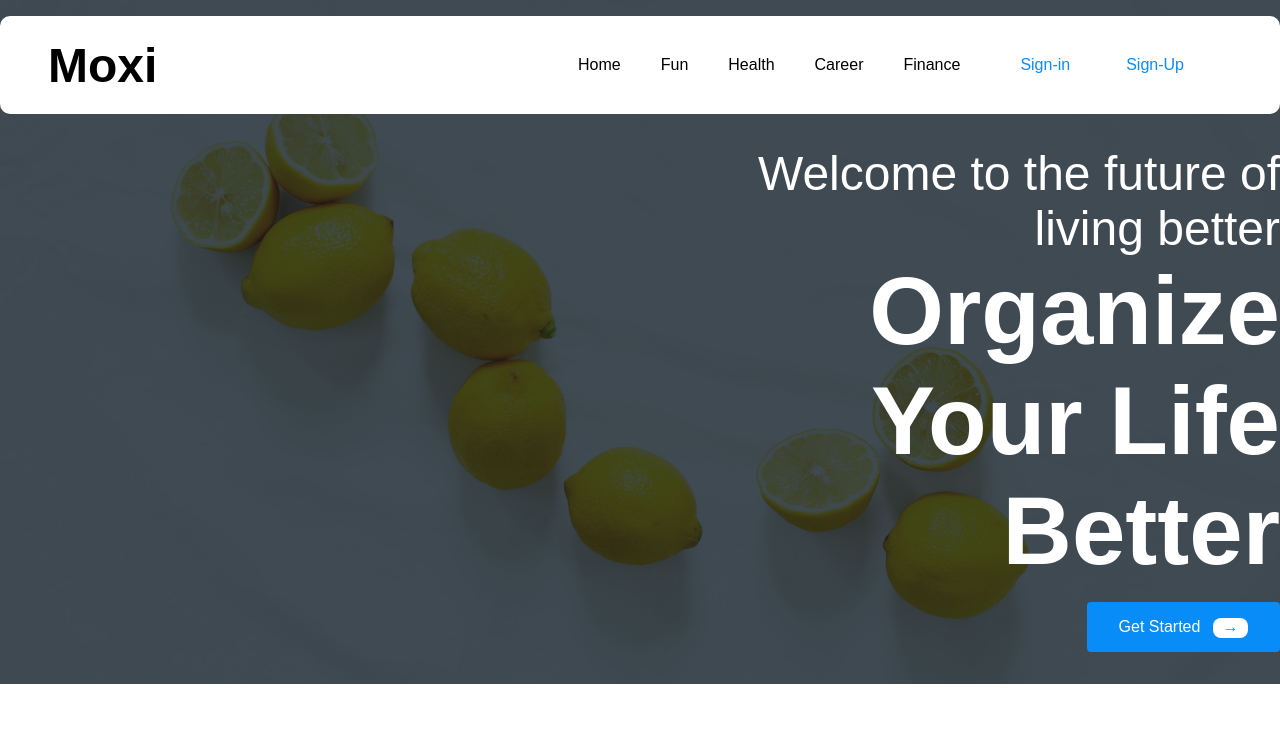
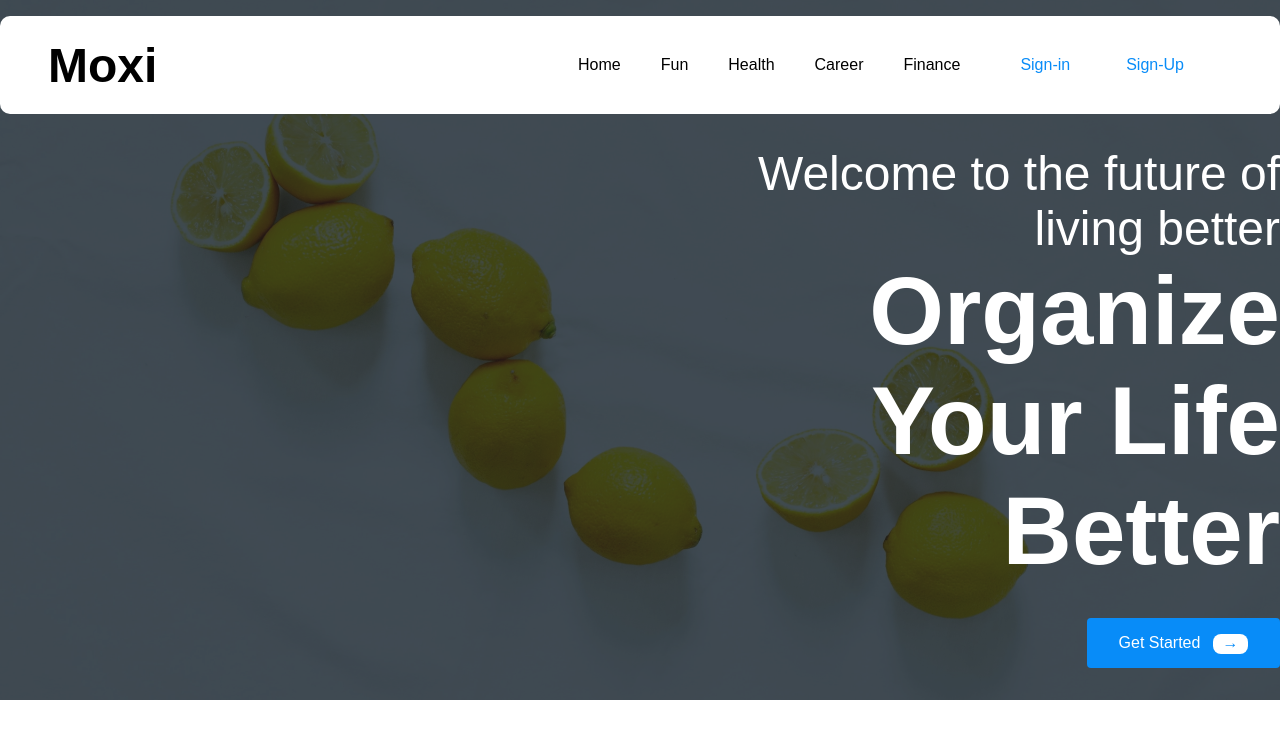
Before and after one commit to Cliffp15/Moxi, a React (Create React App) app: page / in a window 1280 px wide. Shown: the top 746 px of the page. Built offline with nearby package versions, Linux system fonts and the light colour scheme; grey boxes are pictures that could not be loaded.

Commit message:
implement component based styling for features.css file

```diff
--- a/src/Component/Features.js
+++ b/src/Component/Features.js
@@ -1,5 +1,5 @@
 import React from "react";
-
+import "../Styles/Features.css";
 import setup from "../Images/Productivity_Setup.jpg";
 import food from "../Images/HealthyFood.jpg";
 import career from "../Images/businesswoman-8676522.jpg";
--- a/src/Styles/Home.css
+++ b/src/Styles/Home.css
@@ -48,7 +48,7 @@
   .Hero-Buttons button {
     padding: 1rem 2rem;
     border-radius: 4px;
-    margin-top: 1rem;
+    margin-top: 2rem;
     /* margin-bottom: 4rem; */
 
     font-size: 1rem;
--- a/src/index.js
+++ b/src/index.js
@@ -3,7 +3,7 @@ import ReactDOM from "react-dom/client";
 import "./index.css";
 import "./Styles/Navbar.css";
 import "./Styles/Home.css";
-import "./Styles/Features.css";
+// import "./Styles/Features.css";
 import "./Styles/Services.css";
 import "./Styles/ServiceCards.css";
 import App from "./App";
```
